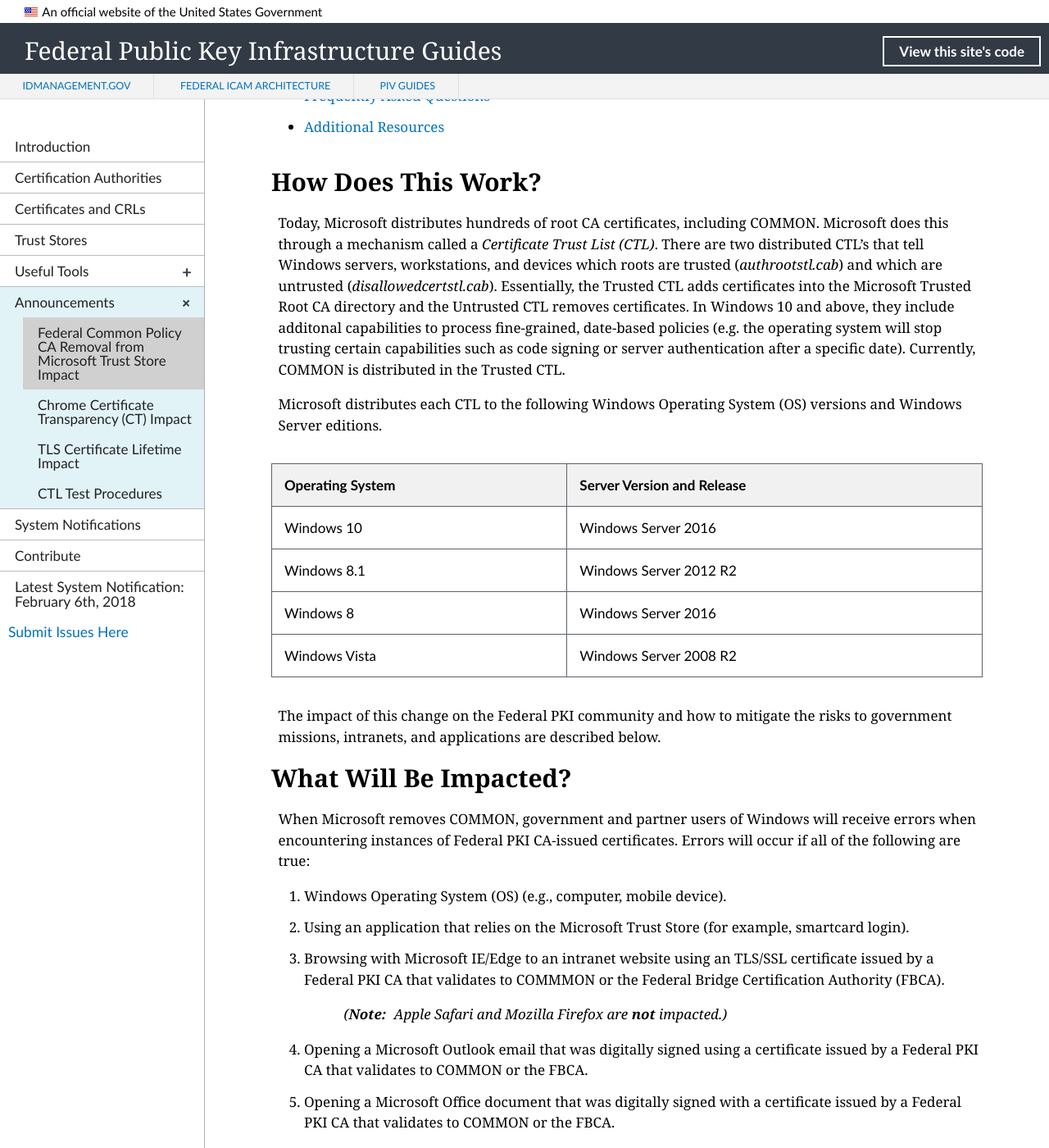
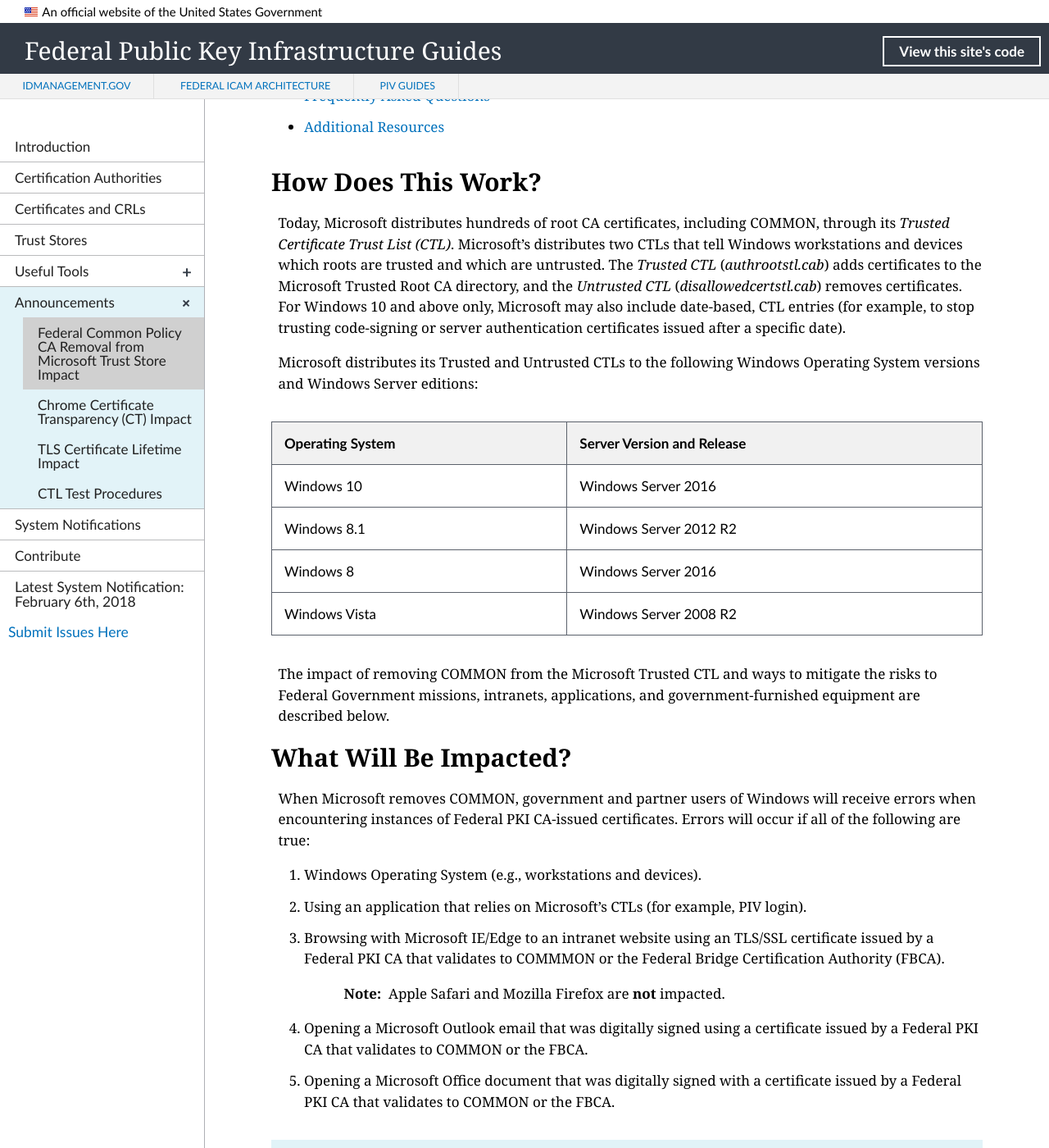
Before and after one commit to GSA/fpki-guides, a Jekyll site: the page built from _announcements/01_microsoft_constraint.md, in a window 1280 px wide and 1400 px high, scrolled down 689 px. Shown: the whole window at 82% size. Built offline with Jekyll 4.4.1, drawn with Linux system fonts in a browser that asks for light colours; nearby versions of some CDN libraries; library files that are not in the unit come from our copies; some of the changed text lies outside the part shown.

Commit message:
Update 01_microsoft_constraint.md
Additional changes

```diff
--- a/_announcements/01_microsoft_constraint.md
+++ b/_announcements/01_microsoft_constraint.md
@@ -10,7 +10,7 @@
 
 Upcoming changes regarding Microsoft's Trusted Root Program could impact your agency. The Federal PKI Policy Authority has requested that Microsoft **remove** our U.S. Government Root CA certificate (Federal Common Policy CA [FCPCA/COMMON]) from Microsoft's globally distributed Certificate Trust List (CTL).
 
-{% include alert-info.html content="The Federal PKI Policy Authority is working with Microsoft on the timeline for removing COMMON. As more information and additional procedures become available, this announcement will be updated. Please also watch for updated information from the FPKI ICAM listservs and ICAM Subcommittee as well." %}
+{% include alert-info.html content="The Federal PKI Policy Authority is working with Microsoft on the timeline for removing COMMON. As more information and additional procedures become available, this announcement will be updated. Please also watch for updates from the FPKI ICAM listservs and ICAM Subcommittee." %}
 
 - [How Does this Work?](#how-does-this-work)
 - [What Will Be Impacted?](#what-will-be-impacted)
@@ -20,9 +20,9 @@
 - [Additional Resources](#additional-resources)
 
 ## How Does This Work?
-Today, Microsoft distributes hundreds of root CA certificates, including COMMON. Microsoft does this through a mechanism called a  _Certificate Trust List (CTL)_. There are two distributed CTL's that tell Windows servers, workstations, and devices which roots are trusted (*authrootstl.cab*) and which are untrusted (*disallowedcertstl.cab*). Essentially, the Trusted CTL adds certificates into the Microsoft Trusted Root CA directory and the Untrusted CTL removes certificates. In Windows 10 and above, they include additonal capabilities to process fine-grained, date-based policies (e.g. the operating system will stop trusting certain capabilities such as code signing or server authentication after a specific date). Currently, COMMON is distributed in the Trusted CTL.
+Today, Microsoft distributes hundreds of root CA certificates, including COMMON, through its _Trusted Certificate Trust List (CTL)_. Microsoft's distributes two CTLs that tell Windows workstations and devices which roots are trusted and which are untrusted. The _Trusted CTL_ (*authrootstl.cab*) adds certificates to the Microsoft Trusted Root CA directory, and the _Untrusted CTL_ (*disallowedcertstl.cab*) removes certificates. For Windows 10 and above only, Microsoft may also include date-based, CTL entries (for example, to stop trusting code-signing or server authentication certificates issued after a specific date).
 
-Microsoft distributes each CTL to the following Windows Operating System (OS) versions and Windows Server editions.
+Microsoft distributes its Trusted and Untrusted CTLs to the following Windows Operating System versions and Windows Server editions:
 
 | **Operating System** | **Server Version and Release** |
 | :-------- | :------------------------------- |
@@ -31,15 +31,15 @@
 | Windows 8   | Windows Server 2016 |
 | Windows Vista   | Windows Server 2008 R2 |
 
-The impact of this change on the Federal PKI community and how to mitigate the risks to government missions, intranets, and applications are described below.
+The impact of removing COMMON from the Microsoft Trusted CTL and ways to mitigate the risks to Federal Government missions, intranets, applications, and government-furnished equipment are described below.
 
 ## What Will Be Impacted?
 When Microsoft removes COMMON, government and partner users of Windows will receive errors when encountering instances of Federal PKI CA-issued certificates. Errors will occur if all of the following are true:
 
-1. Windows Operating System (OS) (e.g., computer, mobile device).
-2. Using an application that relies on the Microsoft Trust Store (for example, smartcard login).
+1. Windows Operating System (e.g., workstations and devices).
+2. Using an application that relies on Microsoft's CTLs (for example, PIV login).
 3. Browsing with Microsoft IE/Edge to an intranet website using an TLS/SSL certificate issued by a Federal PKI CA that validates to COMMMON or the Federal Bridge Certification Authority (FBCA).
-> _(**Note:**&nbsp;&nbsp;Apple Safari and Mozilla Firefox are **not** impacted.)_
+>**Note:**&nbsp;&nbsp;Apple Safari and Mozilla Firefox are **not** impacted.
 4. Opening a Microsoft Outlook email that was digitally signed using a certificate issued by a Federal PKI CA that validates to COMMON or the FBCA.
 5. Opening a Microsoft Office document that was digitally signed with a certificate issued by a Federal PKI CA that validates to COMMON or the FBCA.
 
@@ -47,13 +47,13 @@
 
 This change will also impact cross-agency or partner users that rely on COMMON.  For example, a Department of State user browsing to a Department of Homeland Security website or a Department of Defense employee sending a digitally signed email to a business partner.
 
-You can mitigate the impact for all government-furnished equipment.
+You can mitigate the risk to government missions, intranets, applications, and government-furnished equipment.
 
 {% include alert-info.html content="The following instructions are for agency network and domain system administrators." %}
 
 ## What Should I Do?
 
-To limit the impact to your agency, you'll need to install COMMON by using a group policy object (GPO) **OR** by installing it in the **Enterprise Trust** or **Trusted Root Certification Authorities** certificate store on all government-furnished, Microsoft OS-based computers and mobile devices.
+To limit the impact to your agency, you'll need to install COMMON by using a group policy object (GPO) **OR** by installing it in the **Enterprise Trust** or **Trusted Root Certification Authorities** certificate store on all government-furnished, Windows workstations and devices.
 
 - [Install Using Group Policy Objects](#install-using-group-policy-objects)
 - [Install Using Certutil](#install-using-certutil)
@@ -122,9 +122,9 @@
 
 ## How Can I Test?
 
-{% include alert-info.html content="Test results for _serverAuth Disallow_ did not allow local trust decisions to be overridden, so no further testing will be conducted." %}
+{% include alert-info.html content="Test results for _serverAuth Disallow_ did not allow local trust decisions to override the CTL configuration, so no further testing will be conducted." %}
 
-To review the previous testing procedures: [CTL Testing](https://github.com/GSA/fpki-guides/blob/ms-hot-topic-test-procedures/_announcements/04_ms_constraint_test_procedures.md){:target="_blank"}.
+To review the previous testing procedures: [CTL Testing](https://github.com/GSA/fpki-guides/blob/ms-hot-topic-common-update/_announcements/04_ms_constraint_test_procedures.md){:target="_blank"}.
 
 ## Frequently Asked Questions
 
@@ -186,8 +186,8 @@
 ### 9. Will the group policy object distribution affect IPSec certificates if the server authentication bit is enabled and used with Microsoft Operating Systems?
 No, group policy object distribution will not negatively impact IPSec certificates.
 
-### 10. Can an enterprise define a custom CTL?
-Yes, an enterprise can create a trusted or untrusted CTL. [Creating, Signing, and Storing a CTL](https://msdn.microsoft.com/en-us/library/windows/desktop/aa379867(v=vs.85).aspx){:target="_blank"}.
+### 10. Can a custom CTL be created for our enterprise?
+Yes, a trusted or untrusted, custom CTL can be created for your enterprise: [Creating, Signing, and Storing a CTL](https://msdn.microsoft.com/en-us/library/windows/desktop/aa379867(v=vs.85).aspx){:target="_blank"}.
 
 ## Additional Resources
 
```
Also changed, not shown: other parts of _announcements/01_microsoft_constraint.md (+1 -1 lines).
